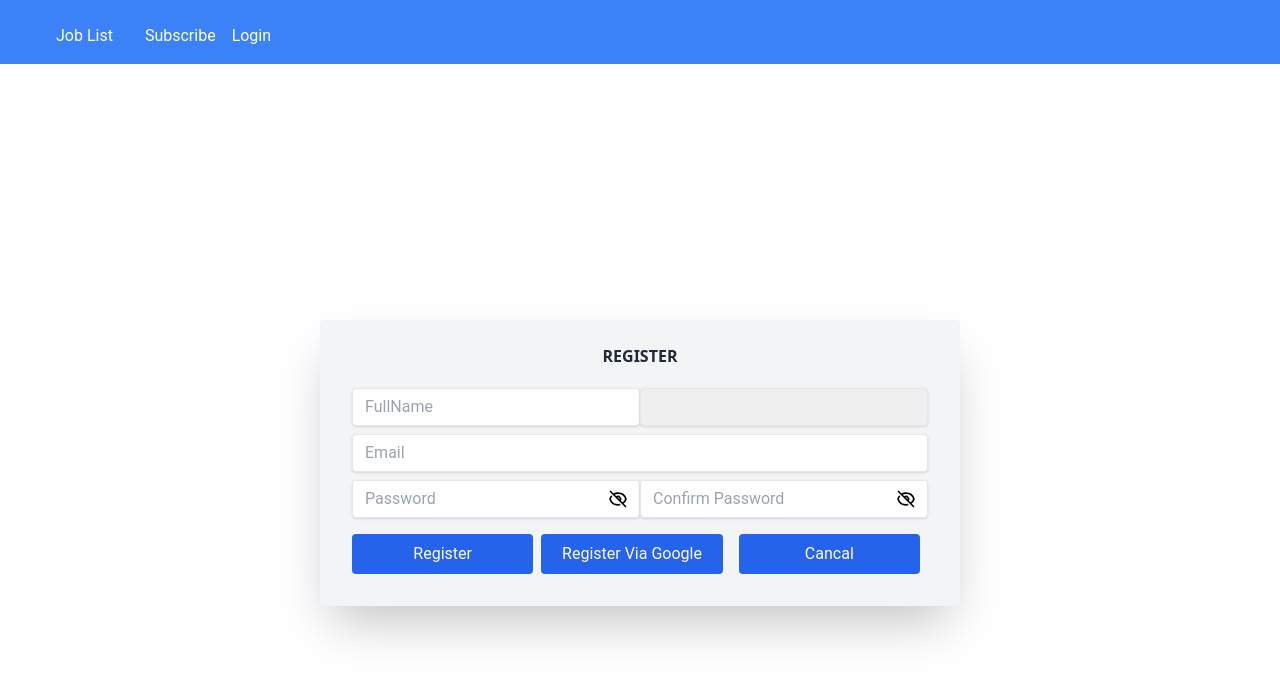
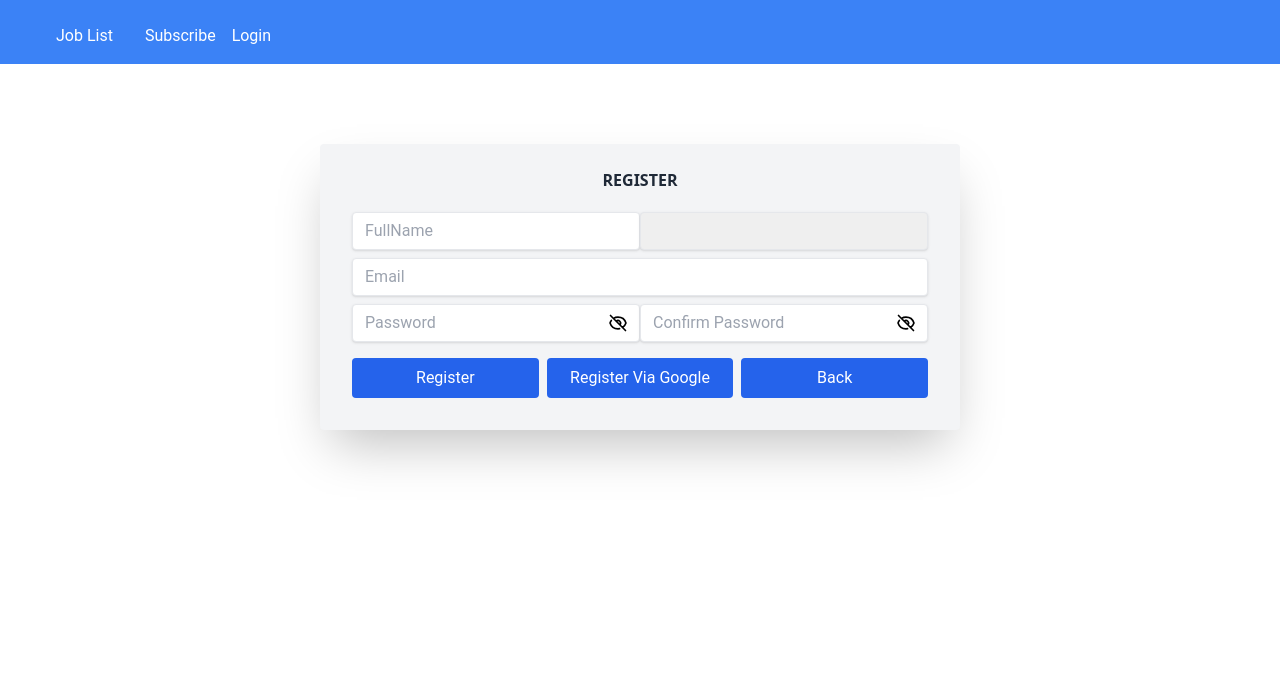
Before and after one commit to Ulvy2022/jonposter_frontend, a Vue app: page /signup in a window 1280 px wide. Shown: the top 680 px of the page. Built offline with nearby package versions, Linux system fonts and the light colour scheme.

Commit message:
change style

```diff
--- a/src/components/signup/signupForm.vue
+++ b/src/components/signup/signupForm.vue
@@ -1,10 +1,10 @@
 <template>
-  <div>
-    <form id="app" @submit.prevent="handleFormSubmit"
-            class="bg-gray-100 shadow-2xl md:w-[80%] lg:w-[50%] w-full m-auto mt-64 rounded px-8 pt-6 pb-8 mb-4">
-            <p v-if="verifyEmail" class="rounded bg-orange-200 animate__animated animate__bounce">Please check your email account to verify email before login </p>
-            <span
-                class="text-light-600 font-sans flex justify-center items-center mb-5 font-bold">REGISTER</span>
+    <div class="animate__zoomIn animate__animated">
+        <form id="app" @submit.prevent="handleFormSubmit"
+            class="bg-gray-100 shadow-2xl md:w-[80%] lg:w-[50%] w-full m-auto mt-20 rounded px-8 pt-6 pb-8 mb-4">
+            <p v-if="verifyEmail" class="rounded bg-orange-200 animate__animated animate__bounce">Please check your
+                email account to verify email before login </p>
+            <span class="text-light-600 font-sans flex justify-center items-center mb-5 font-bold">REGISTER</span>
             <div class="mb-2 w-full grid grid-cols-2">
                 <div class="flex flex-col w-full">
                     <input type="text" placeholder="FullName"
@@ -35,17 +35,14 @@
             <div class="mb-2 w-full grid grid-cols-2">
                 <div class="flex flex-col mb-2 w-full">
                     <div class="relative">
-                        <input pattern="^(?=.*[A-Za-z])(?=.*\d)[A-Za-z\d]{6,}$"
-                            placeholder="Password" :type="showPass ? 'password' : 'text'"
+                        <input pattern="^(?=.*[A-Za-z])(?=.*\d)[A-Za-z\d]{6,}$" placeholder="Password"
+                            :type="showPass ? 'password' : 'text'"
                             class="peer shadow appearance-none border mr-2 rounded w-full py-2 px-3 text-gray-700 leading-tight focus:outline-none focus:shadow-outline"
                             v-model="passwordUser">
-                        <div
-                            class="absolute inset-y-0 right-0 pr-3 flex items-center text-sm leading-5">
-                            <svg class="h-5 w-5 text-black" @click="showPass = !showPass" width="24"
-                                height="24" viewBox="0 0 24 24"
-                                :class="{ 'hidden': !showPass, 'block': showPass }" stroke-width="2"
-                                stroke="currentColor" fill="none" stroke-linecap="round"
-                                stroke-linejoin="round">
+                        <div class="absolute inset-y-0 right-0 pr-3 flex items-center text-sm leading-5">
+                            <svg class="h-5 w-5 text-black" @click="showPass = !showPass" width="24" height="24"
+                                viewBox="0 0 24 24" :class="{ 'hidden': !showPass, 'block': showPass }" stroke-width="2"
+                                stroke="currentColor" fill="none" stroke-linecap="round" stroke-linejoin="round">
                                 <path stroke="none" d="M0 0h24v24H0z" />
                                 <circle cx="12" cy="12" r="2" />
                                 <path d="M2 12l1.5 2a11 11 0 0 0 17 0l1.5 -2" />
@@ -66,20 +63,17 @@
 
                 <div class="flex flex-col w-full">
                     <div class="relative">
-                        <input pattern="^(?=.*[A-Za-z])(?=.*\d)[A-Za-z\d]{6,}$"
-                            placeholder="Confirm Password"
+                        <input pattern="^(?=.*[A-Za-z])(?=.*\d)[A-Za-z\d]{6,}$" placeholder="Confirm Password"
                             :type="showConfirmPassword ? 'password' : 'text'"
                             class="peer shadow appearance-none border mr-2 rounded w-full py-2 px-3 text-gray-700 leading-tight focus:outline-none focus:shadow-outline"
                             v-model="passwordUserConfirm">
-                        <div
-                            class="absolute inset-y-0 right-0 pr-3 flex items-center text-sm leading-5">
+                        <div class="absolute inset-y-0 right-0 pr-3 flex items-center text-sm leading-5">
 
-                            <svg class="h-5 w-5 text-black"
-                                @click="showConfirmPassword = !showConfirmPassword" width="24"
-                                height="24" viewBox="0 0 24 24"
+                            <svg class="h-5 w-5 text-black" @click="showConfirmPassword = !showConfirmPassword"
+                                width="24" height="24" viewBox="0 0 24 24"
                                 :class="{ 'hidden': !showConfirmPassword, 'block': showConfirmPassword }"
-                                stroke-width="2" stroke="currentColor" fill="none"
-                                stroke-linecap="round" stroke-linejoin="round">
+                                stroke-width="2" stroke="currentColor" fill="none" stroke-linecap="round"
+                                stroke-linejoin="round">
                                 <path stroke="none" d="M0 0h24v24H0z" />
                                 <circle cx="12" cy="12" r="2" />
                                 <path d="M2 12l1.5 2a11 11 0 0 0 17 0l1.5 -2" />
@@ -87,9 +81,8 @@
                             </svg>
 
 
-                            <svg class="h-5 w-5 text-black"
-                                @click="showConfirmPassword = !showConfirmPassword" fill="none"
-                                viewBox="0 0 24 24"
+                            <svg class="h-5 w-5 text-black" @click="showConfirmPassword = !showConfirmPassword"
+                                fill="none" viewBox="0 0 24 24"
                                 :class="{ 'block': !showConfirmPassword, 'hidden': showConfirmPassword }"
                                 stroke="currentColor">
                                 <path stroke-linecap="round" stroke-linejoin="round" stroke-width="2"
@@ -103,26 +96,23 @@
             </div>
 
             <div
-                class="flex w-full items-center justify-between lg:grid-cols-3 md:grid-cols-1 md:w-full">
-                <button class="bg-blue-600 rounded p-2 w-full text-white"
-                    @click="register">
+                class="grid w-full items-center justify-between lg:grid-cols-3 md:grid-cols-1 md:w-full grid-cols-2 gap-2">
+                <button class="bg-blue-600 rounded p-2 w-full text-white" @click="register">
                     Register
                 </button>
 
-                <button class="bg-blue-600 rounded p-2 ml-2 mr-2 w-full text-white"
-                    @click="registerByGoogle" type="button">
+                <button class="bg-blue-600 rounded p-2  w-full text-white" @click="registerByGoogle" type="button">
                     Register Via Google
                 </button>
 
-                <button class="bg-blue-600 rounded p-2 ml-2 mr-2 w-full text-white"
-                 type="button">
+                <button class="bg-blue-600 rounded p-2  w-full text-white" type="button">
                     <router-link to="/login">
-                        Cancal
+                        Back
                     </router-link>
                 </button>
             </div>
         </form>
-  </div>
+    </div>
 </template>
 
 <script>
@@ -176,7 +166,7 @@ export default {
                                 this.verifyEmail = true;
 
                             })
-                            .catch(error =>{
+                            .catch(error => {
                                 console.log(error)
                             })
                         // alert("Please verify email in you email account!!")
```
